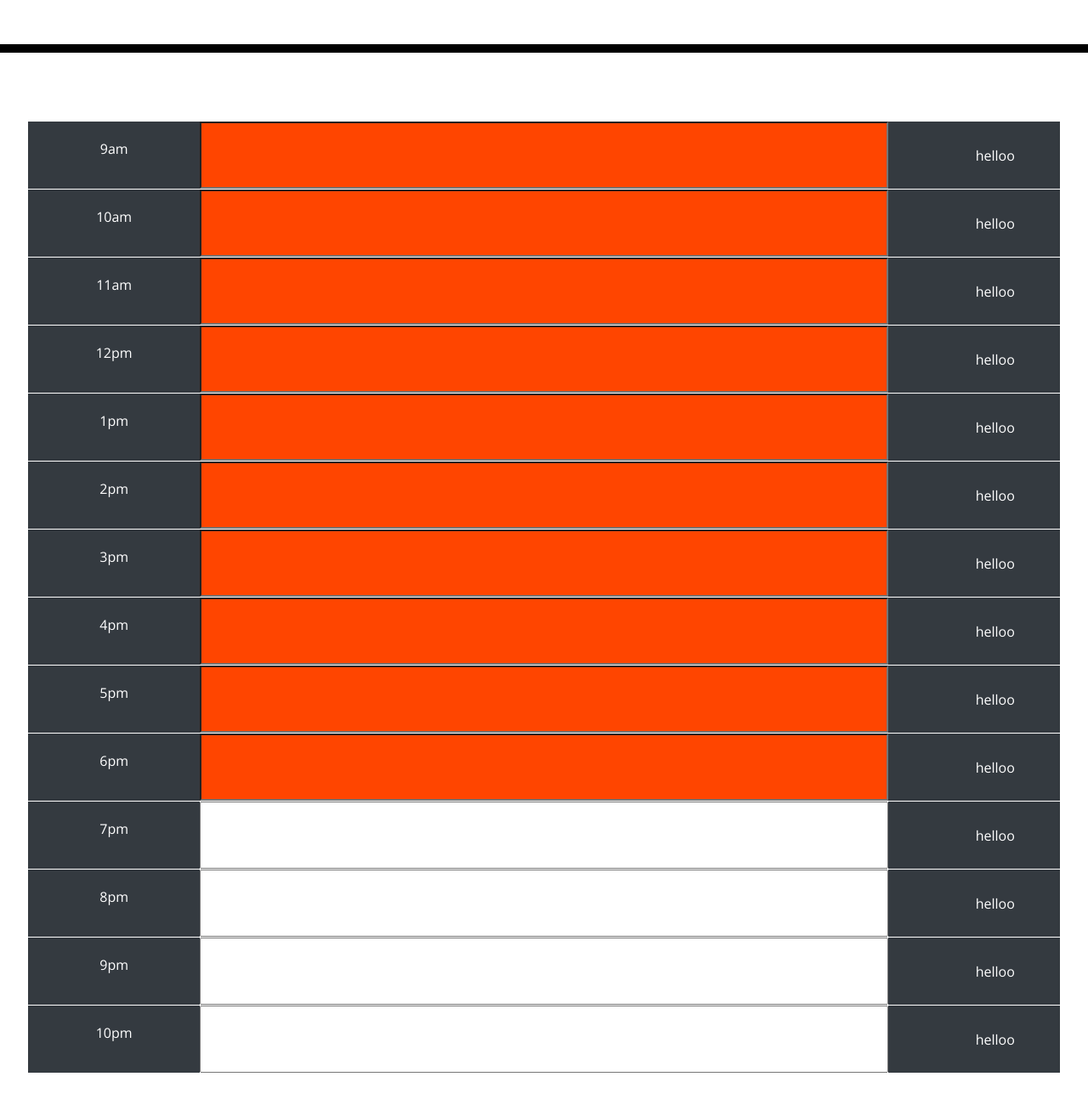
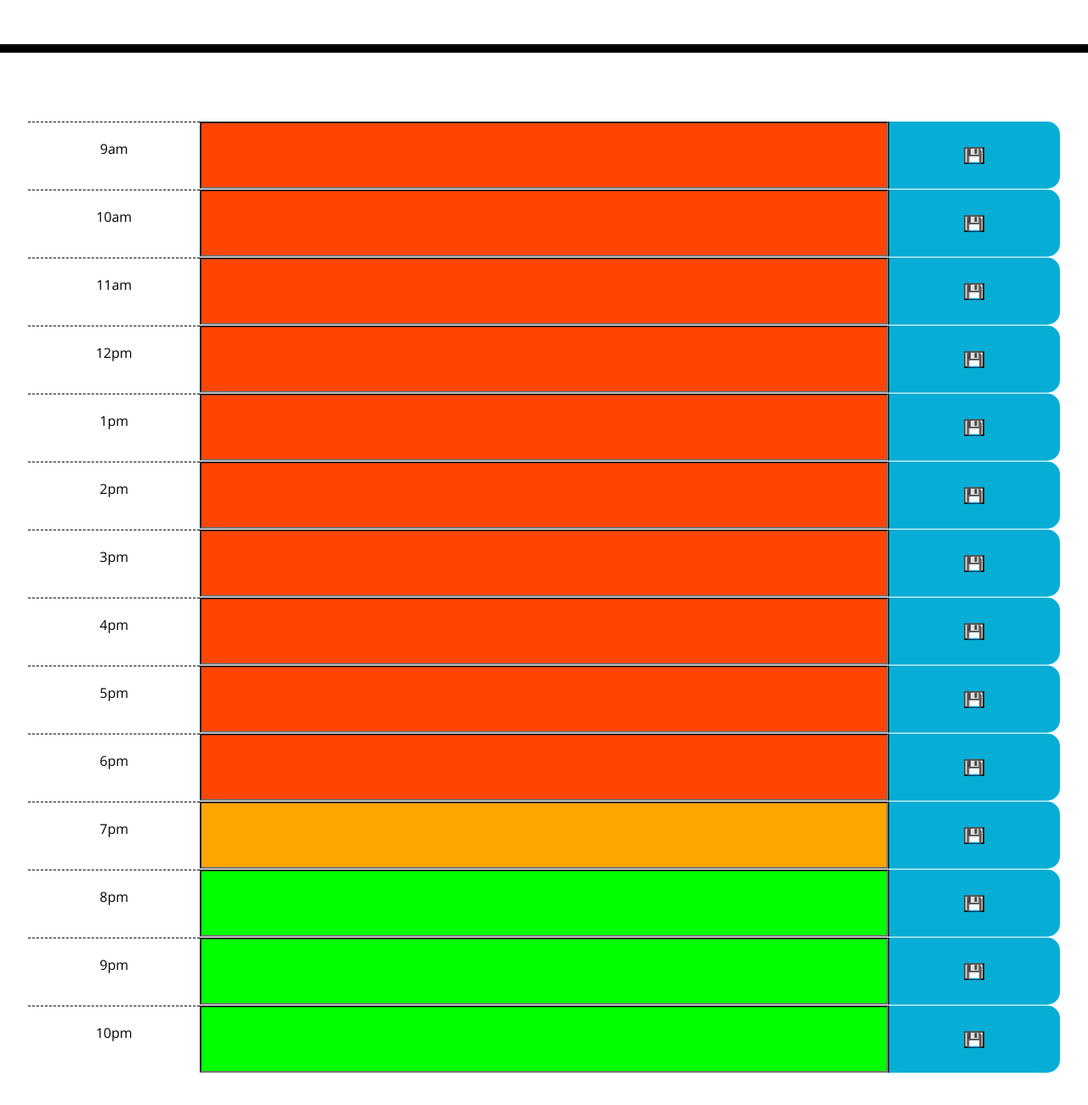
Before and after one commit to bdejene19/DaysAgenda-MomentJS, a plain HTML site: page index.html in a window 1280 px wide. Shown: the part 242-1542 px from the top of the page at 85% size. Drawn offline with nearby package versions, Linux system fonts and the light colour scheme.

Commit message:
finished necessary functions. However need to figureo out loaded/updated local storage workflow, but functions complete

```diff
--- a/Develop/script.js
+++ b/Develop/script.js
@@ -1,3 +1,5 @@
+
+
 
 /**
  * during interval check if new hour has occured => if so run setTimeBlockColors;
@@ -7,36 +9,135 @@
  * check moment response to get index latest times
  * use index to color/validate blocks
  */
+let plannerStoreName = 'saved-events'
+let hourBlocks = $('#timeblock-insert').children().children('input');
 
 const setTimeBlockColors = (hourMoment) => {
     let currHour = hourMoment;
-    let hourBlocks = $('#timeblock-insert').children().children('input');
     $.each(hourBlocks, (index, hour) => {
         let blockTimeVal = parseInt(hour.dataset.time);
         if (blockTimeVal < currHour) {
-            console.log('function ran')
+            $(hour).css("background-color", "orangered");
+        } else if (blockTimeVal === currHour) {
+            $(hour).css("background-color", "orange");
 
-            $(hour).css("background-color", "orangered");
+        } else {
+            $(hour).css("background-color", "lime");
+
         }
     })
 }
 
+/**
+ * saving event from user input to local storage =>
+ * Need to getItems from input to load any saved data
+ * Data will be a time object with hours of the days as it's key
+ * When user changes input and clicks save button, want to targeted event value and update value time block in local storage
+ *
+ *
+ *
+ * first create savedEventTimes object
+ * create function to get values from local storage
+ */
+
+ let savedEventTimes = {};
+
+const generateLocalStore = (storeName) => {
+    let counter = 9;
+    while (counter < 24) {
+        savedEventTimes[counter] = '';
+        counter++;
+    }
+
+    setLocalStorage(storeName, savedEventTimes);
+}
+const setLocalStorage = (storeName, dataSaved) => {
+    if (typeof(dataSaved) === "string") {
+        localStorage.setItem(storeName, dataSaved);
+    } else {
+        localStorage.setItem(storeName, JSON.stringify(dataSaved));
+    }
+}
+const getFromLocalStorage = (storeName) => {
+    let storeValue = localStorage.getItem(storeName);
+    return storeValue
+}
+// savedEventTimes['9'] = 'this is a test run';
+
+const getEventValues = () => {
+    let savedEvents = getFromLocalStorage(plannerStoreName);
+    savedEvents = JSON.parse(savedEvents);
+    Object.keys(savedEventTimes).map((key, index) => {
+        let currBlockHour = hourBlocks[index];
+        if (currBlockHour !== undefined) {
+            if (currBlockHour.dataset.time === key) {
+                let contentLoaded = savedEvents[key];
+                hourBlocks[index].value = contentLoaded
+            }
+        }
+    })
+}
+
+/**
+ * add event listener to row => delegate to save button in row
+ * have button save input val from row selected and
+ * @param {*} event
+ */
+
+// targeting all rows in planner
+const saveEventToLocal = (event) => {
+    let eventChildren = $(event.target).parent().parent();
+    let inputEl = eventChildren.children('input');
+    let newEventSaved = $(inputEl).val();
+    let time = inputEl.attr('data-time');
+
+
+    let myStore = getFromLocalStorage(plannerStoreName);
+    myStore = JSON.parse(myStore);
+    myStore[`${time}`] = newEventSaved;
+
+    setLocalStorage(plannerStoreName, myStore);
+    console.log(getFromLocalStorage(plannerStoreName));
+    // myStore[timeEl] = 'helllo'
+
+
+}
+
+let allRows = $('#timeblock-insert').children();
+
+allRows.on('click', '.save-event', saveEventToLocal)
+
+
 const getCurrentTime = () => {
-
+    setLocalStorage(plannerStoreName, savedEventTimes);
     let hourMoment = moment();
     let currentHour = hourMoment.format('HH');
+    currentHour = parseInt(currentHour);
     let currDay = $('#currentDay');
+
     setTimeBlockColors(currentHour);
+
+
     let timeTracker = setInterval(() => {
-        let secondsMoment = moment();
-        currDay.text(secondsMoment.format('MMM Do YY hh:mm:ss'));
-        let hourCheck = secondsMoment.format('HH');
+        let newHour = moment();
+        currDay.text(newHour.format('MMM Do YY hh:mm:ss'));
+        let hourCheck = newHour.format('HH');
+        if (currentHour === parseInt(hourCheck) - 1) {
+            currentHour = hourCheck;
+            setTimeBlockColors(currentHour);
+        }
+    }, 1000)
 
-        if (currentHour ===  - 1) {
-            setTimeBlockColors(hourCheck);
-            currentHour = hourCheck;
-        }
+    if (getFromLocalStorage(plannerStoreName) !== generateLocalStore(plannerStoreName)) {
+        console.log(getFromLocalStorage(plannerStoreName))
 
-    }, 1000)
+        // console.log(getFromLocalStorage(plannerStoreName))
+    } else {
+        generateLocalStore(plannerStoreName);
+    }
+
+
 }
+
+
 getCurrentTime();
--- a/index.html
+++ b/index.html
@@ -30,144 +30,144 @@
     </header>
     <div class="flex-column p-5 custom-timeBlock" id='timeblock-insert'>
       <!-- Timeblocks go here -->
-      <div class="row text-white text-white">
-        <div class='col-2 d-flex justify-content-center align-items-center bg-dark'>
+      <div class="row time-block text-white text-white">
+        <div class='col-2 d-flex justify-content-center align-items-center hour'>
             <p>9am</p>
         </div>
 
         <input class='col-8' data-time='9' type='text'/>
-        <div class='col-2 d-flex justify-content-center align-items-center bg-dark'>
-            helloo
+        <div class='col-2 d-flex justify-content-center align-items-center saveBtn'>
+            <button type='button' class='save-event'>💾</button>
         </div>
       </div>
       <div class="row text-white text-white">
-        <div class='col-2 d-flex justify-content-center align-items-center bg-dark '>
+        <div class='col-2 d-flex justify-content-center align-items-center hour '>
           <p>10am</p>
         </div>
 
         <input class='col-8' data-time='10' type='text'/>
-        <div class='col-2 d-flex justify-content-center align-items-center bg-dark'>
-            helloo
+        <div class='col-2 d-flex justify-content-center align-items-center saveBtn'>
+            <button type='button' class='save-event'>💾</button>
         </div>
       </div>
       <div class="row text-white text-white">
-        <div class='col-2 d-flex justify-content-center align-items-center bg-dark '>
+        <div class='col-2 d-flex justify-content-center align-items-center hour '>
           <p>11am</p>
         </div>
 
         <input class='col-8' data-time='11' type='text'/>
-        <div class='col-2 d-flex justify-content-center align-items-center bg-dark'>
-            helloo
+        <div class='col-2 d-flex justify-content-center align-items-center saveBtn'>
+            <button type='button' class='save-event'>💾</button>
         </div>
       </div>
       <div class="row text-white text-white">
-        <div class='col-2 d-flex justify-content-center align-items-center bg-dark '>
+        <div class='col-2 d-flex justify-content-center align-items-center hour '>
           <p>12pm</p>
         </div>
 
         <input class='col-8' data-time='12' type='text'/>
-        <div class='col-2 d-flex justify-content-center align-items-center bg-dark'>
-            helloo
+        <div class='col-2 d-flex justify-content-center align-items-center saveBtn'>
+            <button type='button' class='save-event'>💾</button>
         </div>
       </div>
       <div class="row text-white text-white">
-        <div class='col-2 d-flex justify-content-center align-items-center bg-dark '>
+        <div class='col-2 d-flex justify-content-center align-items-center hour '>
           <p>1pm</p>
         </div>
 
         <input class='col-8' data-time='13' type='text'/>
-        <div class='col-2 d-flex justify-content-center align-items-center bg-dark'>
-            helloo
+        <div class='col-2 d-flex justify-content-center align-items-center saveBtn'>
+            <button type='button' class='save-event'>💾</button>
         </div>
       </div>
       <div class="row text-white text-white">
-        <div class='col-2 d-flex justify-content-center align-items-center bg-dark '>
+        <div class='col-2 d-flex justify-content-center align-items-center hour '>
           <p>2pm</p>
         </div>
 
         <input class='col-8' data-time='14' type='text'/>
-        <div class='col-2 d-flex justify-content-center align-items-center bg-dark'>
-            helloo
+        <div class='col-2 d-flex justify-content-center align-items-center saveBtn'>
+            <button type='button' class='save-event'>💾</button>
         </div>
       </div>
       <div class="row text-white text-white">
-        <div class='col-2 d-flex justify-content-center align-items-center bg-dark '>
+        <div class='col-2 d-flex justify-content-center align-items-center hour '>
           <p>3pm</p>
         </div>
 
         <input class='col-8' data-time='15' type='text'/>
-        <div class='col-2 d-flex justify-content-center align-items-center bg-dark'>
-            helloo
+        <div class='col-2 d-flex justify-content-center align-items-center saveBtn'>
+            <button type='button' class='save-event'>💾</button>
         </div>
       </div>
       <div class="row text-white">
-        <div class='col-2 d-flex justify-content-center align-items-center bg-dark '>
+        <div class='col-2 d-flex justify-content-center align-items-center hour '>
           <p>4pm</p>
         </div>
 
         <input class='col-8' data-time='16' type='text'/>
-        <div class='col-2 d-flex justify-content-center align-items-center bg-dark'>
-            helloo
+        <div class='col-2 d-flex justify-content-center align-items-center saveBtn'>
+            <button type='button' class='save-event'>💾</button>
         </div>
       </div>
       <div class="row text-white">
-        <div class='col-2 d-flex justify-content-center align-items-center bg-dark '>
+        <div class='col-2 d-flex justify-content-center align-items-center hour '>
           <p>5pm</p>
         </div>
 
         <input class='col-8' data-time='17' type='text'/>
-        <div class='col-2 d-flex justify-content-center align-items-center bg-dark'>
-            helloo
+        <div class='col-2 d-flex justify-content-center align-items-center saveBtn'>
+            <button type='button' class='save-event'>💾</button>
         </div>
       </div>
       <div class="row text-white">
-        <div class='col-2 d-flex justify-content-center align-items-center bg-dark '>
+        <div class='col-2 d-flex justify-content-center align-items-center hour '>
           <p>6pm</p>
         </div>
 
         <input class='col-8' data-time='18' type='text'/>
-        <div class='col-2 d-flex justify-content-center align-items-center bg-dark'>
-            helloo
+        <div class='col-2 d-flex justify-content-center align-items-center saveBtn'>
+            <button type='button' class='save-event'>💾</button>
         </div>
       </div>
       <div class="row text-white">
-        <div class='col-2 d-flex justify-content-center align-items-center bg-dark '>
+        <div class='col-2 d-flex justify-content-center align-items-center hour '>
           <p>7pm</p>
         </div>
 
         <input class='col-8' type='text' data-time='19'/>
-        <div class='col-2 d-flex justify-content-center align-items-center bg-dark'>
-            helloo
+        <div class='col-2 d-flex justify-content-center align-items-center saveBtn'>
+            <button type='button' class='save-event'>💾</button>
         </div>
       </div>
       <div class="row text-white">
-        <div class='col-2 d-flex justify-content-center align-items-center bg-dark '>
+        <div class='col-2 d-flex justify-content-center align-items-center hour '>
           <p>8pm</p>
         </div>
 
         <input class='col-8' data-time='20' type='text'/>
-        <div class='col-2 d-flex justify-content-center align-items-center bg-dark'>
-            helloo
+        <div class='col-2 d-flex justify-content-center align-items-center saveBtn'>
+            <button type='button' class='save-event'>💾</button>
         </div>
       </div>
       <div class="row text-white">
-        <div class='col-2 d-flex justify-content-center align-items-center bg-dark '>
+        <div class='col-2 d-flex justify-content-center align-items-center hour '>
           <p>9pm</p>
         </div>
 
         <input class='col-8' data-time='21' type='text'/>
-        <div class='col-2 d-flex justify-content-center align-items-center bg-dark'>
-            helloo
+        <div class='col-2 d-flex justify-content-center align-items-center saveBtn'>
+            <button type='button' class='save-event'>💾</button>
         </div>
       </div>
       <div class="row text-white">
-        <div class='col-2 d-flex justify-content-center align-items-center bg-dark '>
+        <div class='col-2 d-flex justify-content-center align-items-center hour '>
           <p>10pm</p>
         </div>
 
         <input class='col-8' data-time='22' type='text'/>
-        <div class='col-2 d-flex justify-content-center align-items-center bg-dark'>
-            helloo
+        <div class='col-2 d-flex justify-content-center align-items-center saveBtn'>
+            <button type='button' class='save-event'>💾</button>
         </div>
       </div>
     </div>
```
